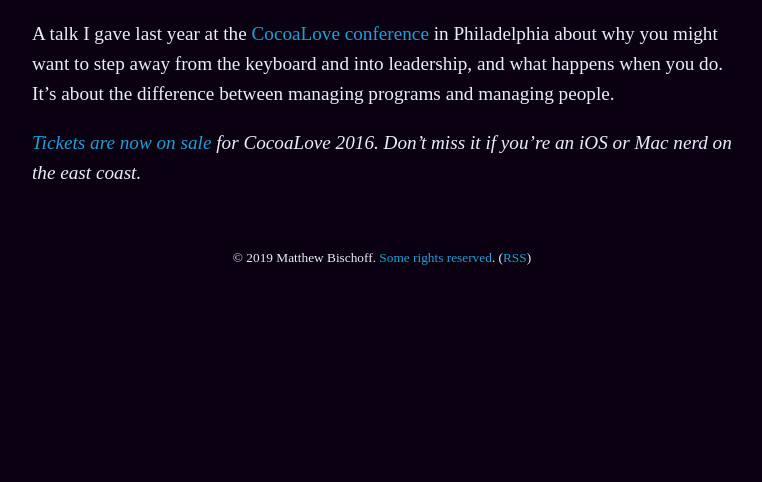
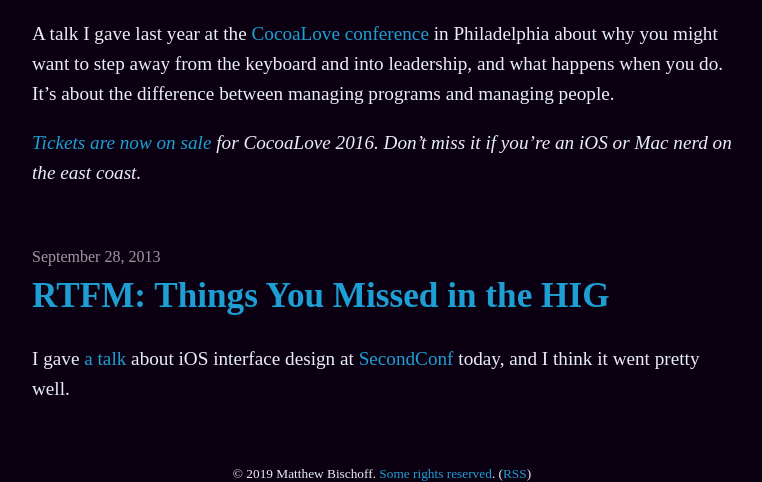
Before and after one commit to mbbischoff/website, a Jekyll site: the page built from _category/talks.html, in a window 1280 px wide and 900 px high, scrolled down 2909 px, cut to the strip 418-900 px from the top of the window. Shown: the whole strip, without its empty margins (258-1020 px from the left). Built offline with Jekyll 4.4.1, drawn with Linux system fonts in a browser that asks for light colours; some web fonts are replaced; before the commit the page ends 3593 px from its top, so only the background shows below that; some of the changed text lies outside the part shown.

Commit message:
Updated Rtfm

```diff
--- a/_posts/2013-09-28-rtfm.md
+++ b/_posts/2013-09-28-rtfm.md
@@ -1,6 +1,16 @@
 ---
 title: 'RTFM: Things You Missed in the HIG'
 date: 2013-09-28 00:00:00 -04:00
+categories:
+- talks
+- design
+- tech
+- longer
+tags:
+- me
+- ios
+- HIG
+- design
 layout: post
 ---
 
```
